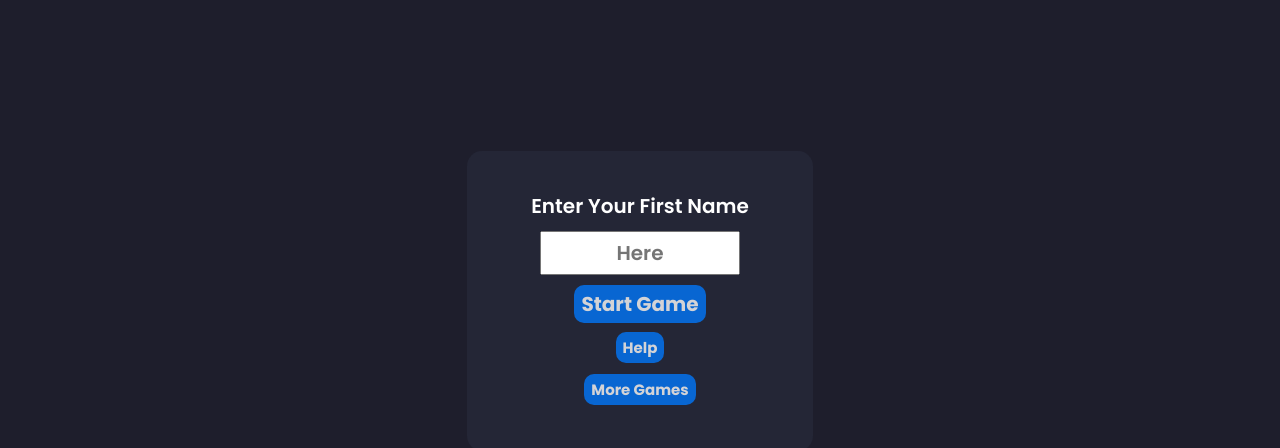
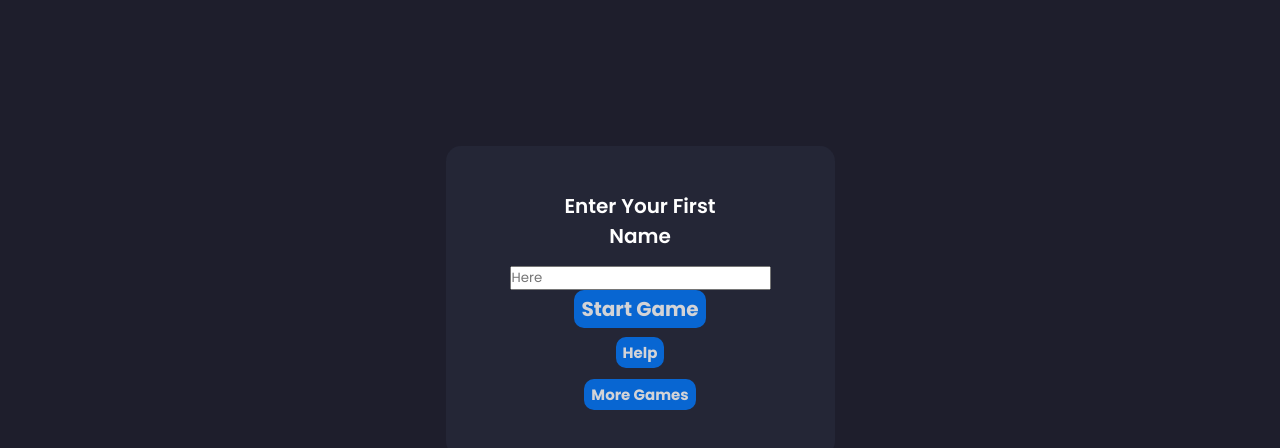
Before and after one commit to WaleedNasirAlsiraj/soduku-game, a plain HTML site: page index.html in a window 1280 px wide. Shown: the part 66-514 px from the top of the page. Drawn offline with Linux system fonts and the light colour scheme.

Commit message:
Update style.css

```diff
--- a/style.css
+++ b/style.css
@@ -13,15 +13,6 @@
 
     #input{
         color: white;
-        font-size: 20px;
-        font-weight: 600;
-        margin-bottom: 10px;
-    }
-
-    input{
-        width: 200px;
-        padding: 5px;
-        text-align: center;
         font-size: 20px;
         font-weight: 600;
         margin-bottom: 10px;
@@ -88,6 +79,21 @@
         margin-bottom: 7px;
     }
 
+.firstName{
+    width: 100px;
+    padding: 10px;
+    text-align: center;
+}
+
+#input{
+        width: 200px;
+        padding: 5px;
+        text-align: center;
+        font-size: 20px;
+        font-weight: 600;
+        margin-bottom: 10px;
+    }
+
     button{
         text-decoration: none;
         color: white;
```
